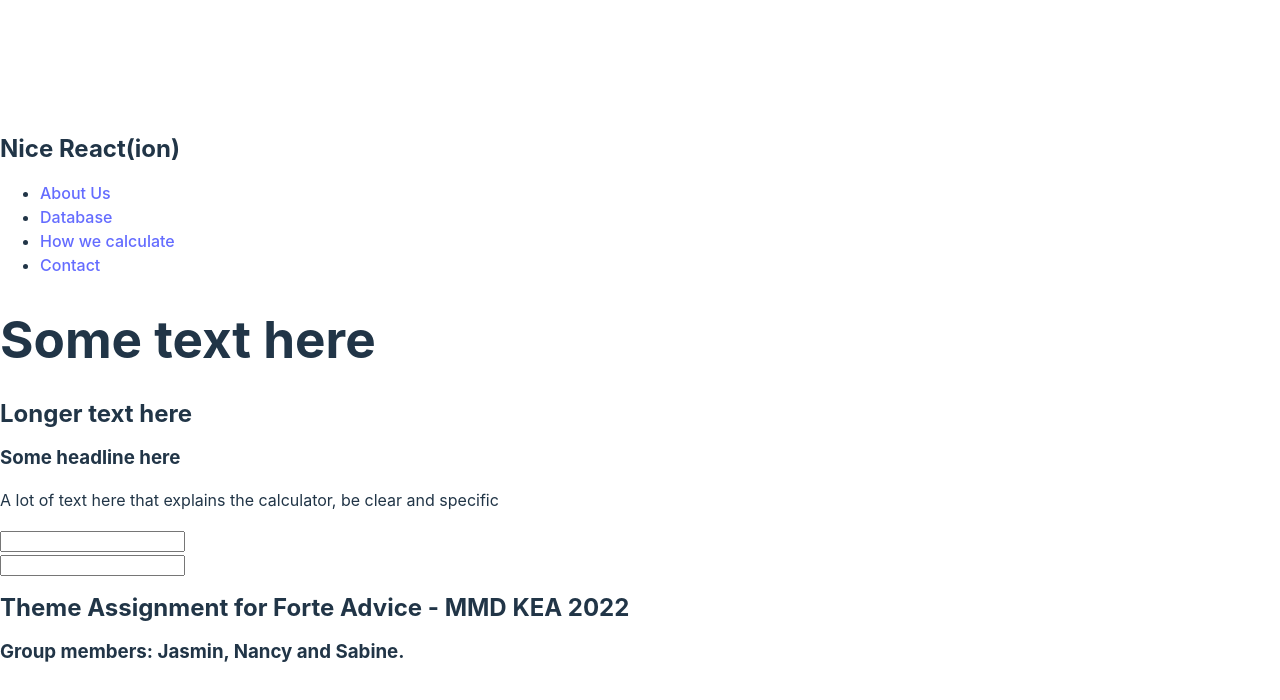
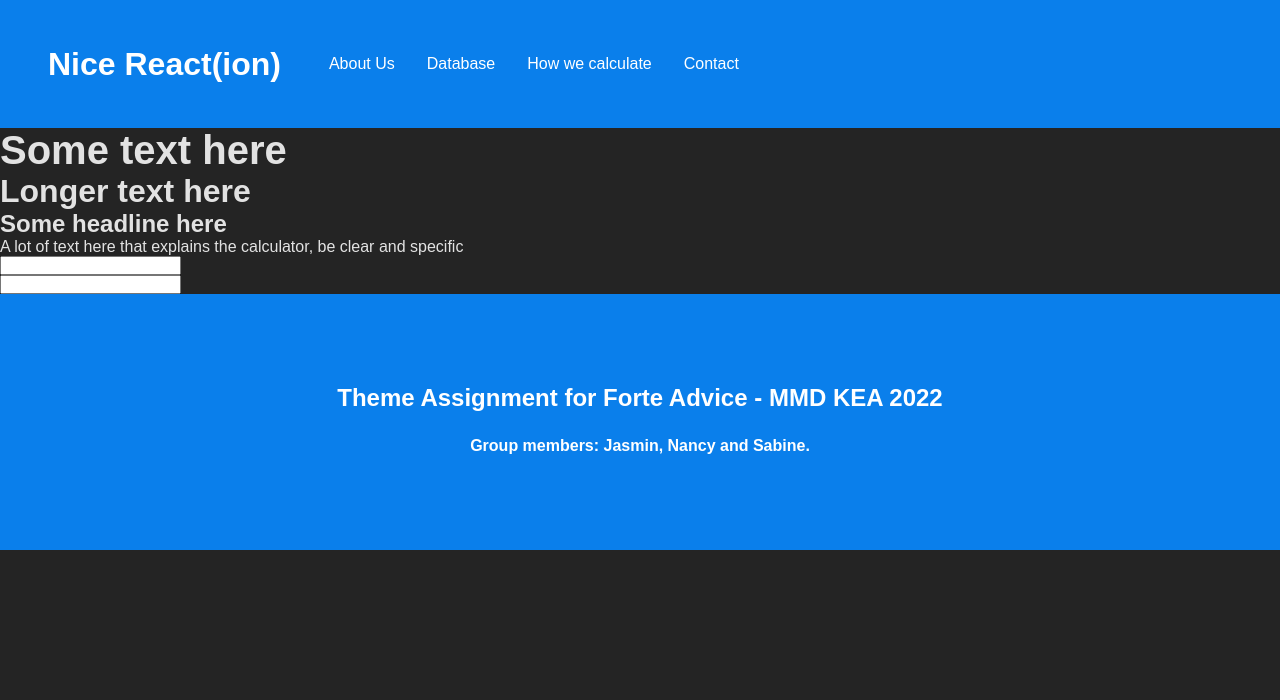
Before and after one commit to Yase0236/advice, a React (Vite) app: page / in a window 1280 px wide. Shown: the top 700 px of the page. Built offline with nearby package versions, Linux system fonts and the light colour scheme.

Commit message:
changes to the footer and header

```diff
--- a/components/Footer.jsx
+++ b/components/Footer.jsx
@@ -1,8 +1,12 @@
 import React from "react";
 
 export default function Footer() {
-  return <div>
-    <h2>Theme Assignment for Forte Advice - MMD KEA 2022 </h2>
-    <h3>Group members: Jasmin, Nancy and Sabine.</h3>
-  </div>;
+  return (
+    <div className="footer_styling">
+      <div className="footer_elements">
+        <h3>Theme Assignment for Forte Advice - MMD KEA 2022 </h3>
+        <h4>Group members: Jasmin, Nancy and Sabine.</h4>
+      </div>
+    </div>
+  );
 }
--- a/components/Header.jsx
+++ b/components/Header.jsx
@@ -1,8 +1,8 @@
-import React from 'react'
+import React from "react";
 
 export default function Header() {
   return (
-    <div>
+    <div className="header_styling">
       <h2>Nice React(ion)</h2>
       <nav>
         <ul>
@@ -21,5 +21,5 @@ export default function Header() {
         </ul>
       </nav>
     </div>
-  )
+  );
 }
--- a/index.html
+++ b/index.html
@@ -4,7 +4,7 @@
     <meta charset="UTF-8" />
     <link rel="icon" type="image/svg+xml" href="/vite.svg" />
     <meta name="viewport" content="width=device-width, initial-scale=1.0" />
-    <title>Vite + React</title>
+    <title>Forte Advice</title>
   </head>
   <body>
     <div id="root"></div>
--- a/src/index.css
+++ b/src/index.css
@@ -1,8 +1,11 @@
+* {
+  margin: 0;
+  padding: 0;
+  box-sizing: border-box;
+}
 :root {
-  font-family: Inter, Avenir, Helvetica, Arial, sans-serif;
-  font-size: 16px;
-  line-height: 24px;
-  font-weight: 400;
+  font-family: "Zen Kurenaido", sans-serif;
+  /* font-weight: 400; */
 
   color-scheme: light dark;
   color: rgba(255, 255, 255, 0.87);
@@ -14,57 +17,67 @@
   -moz-osx-font-smoothing: grayscale;
   -webkit-text-size-adjust: 100%;
 }
-
+html {
+  scroll-behavior: smooth;
+}
+main {
+  /* width: 80vw; */
+  max-width: 1200px;
+  margin: 0 auto;
+}
+h1 {
+  font-size: 2.5rem;
+}
+h2 {
+  font-size: 2rem;
+}
+h3 {
+  font-size: 1.5rem;
+}
+h4,
+p {
+  font-size: 1rem;
+}
+/***************header styling****************/
+.header_styling {
+  background-color: #0a7feb;
+  color: white;
+  display: flex;
+  flex-direction: row;
+  padding: 3rem;
+  line-height: 2rem;
+  gap: 3rem;
+}
+@media screen and (max-width: 750px) {
+  .header_styling {
+    display: flex;
+    flex-direction: column;
+  }
+}
+li {
+  list-style: none;
+}
+ul {
+  display: flex;
+  flex-direction: row;
+  gap: 2rem;
+  justify-content: space-around;
+  text-align: right;
+}
 a {
-  font-weight: 500;
-  color: #646cff;
-  text-decoration: inherit;
-}
-a:hover {
-  color: #535bf2;
+  color: white;
+  text-decoration: none;
 }
 
-body {
-  margin: 0;
-  display: flex;
-  place-items: center;
-  min-width: 320px;
-  min-height: 100vh;
+/*************footer styling*********************/
+.footer_styling {
+  /* not the right color */
+  background-color: #0a7feb;
+  padding: 3rem;
+  color: white;
+  text-align: center;
 }
-
-h1 {
-  font-size: 3.2em;
-  line-height: 1.1;
+.footer_elements {
+  margin: 2rem;
+  line-height: 3rem;
 }
-
-button {
-  border-radius: 8px;
-  border: 1px solid transparent;
-  padding: 0.6em 1.2em;
-  font-size: 1em;
-  font-weight: 500;
-  font-family: inherit;
-  background-color: #1a1a1a;
-  cursor: pointer;
-  transition: border-color 0.25s;
-}
-button:hover {
-  border-color: #646cff;
-}
-button:focus,
-button:focus-visible {
-  outline: 4px auto -webkit-focus-ring-color;
-}
-
-@media (prefers-color-scheme: light) {
-  :root {
-    color: #213547;
-    background-color: #ffffff;
-  }
-  a:hover {
-    color: #747bff;
-  }
-  button {
-    background-color: #f9f9f9;
-  }
-}
```
Lines whose indentation alone changed are shown as unchanged.
